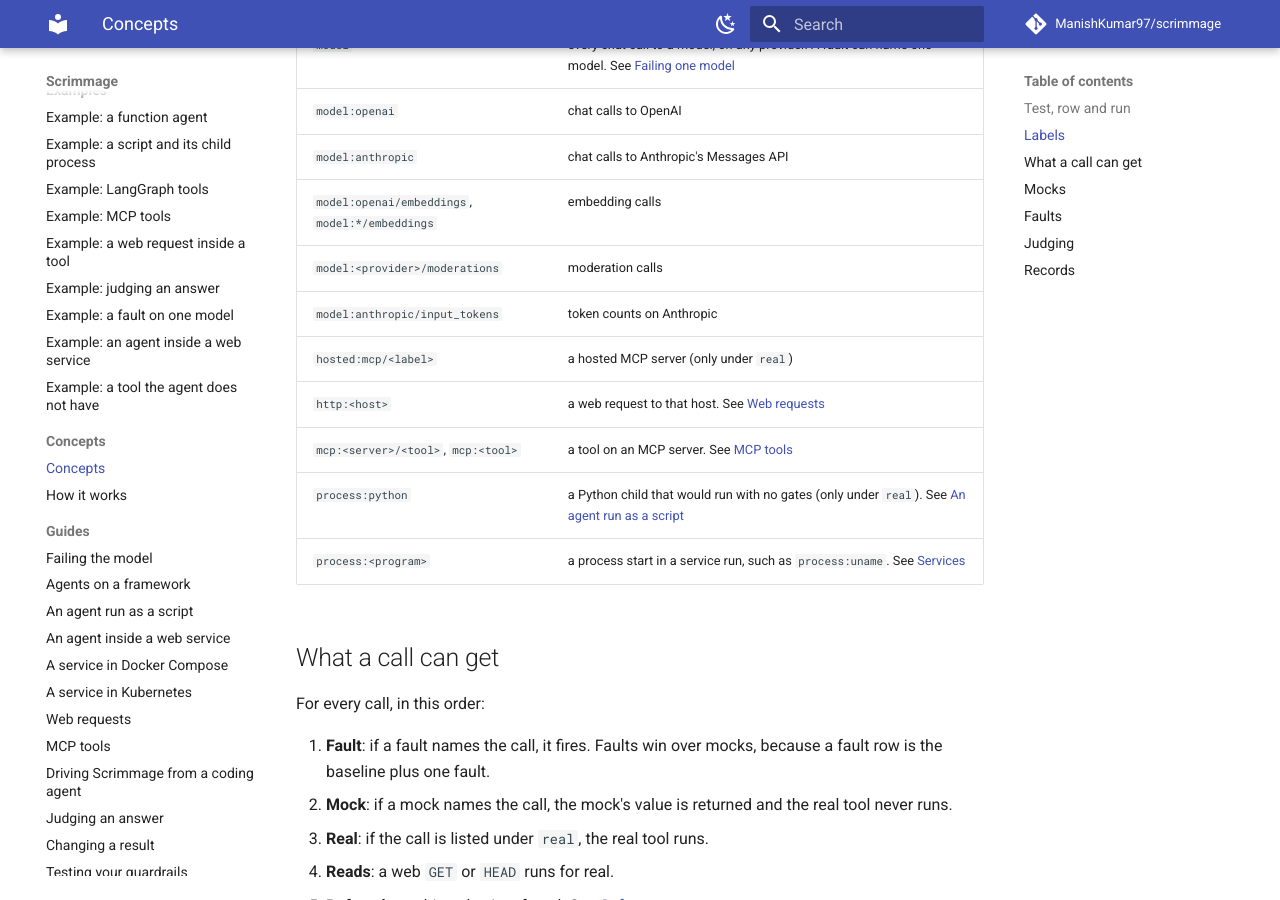
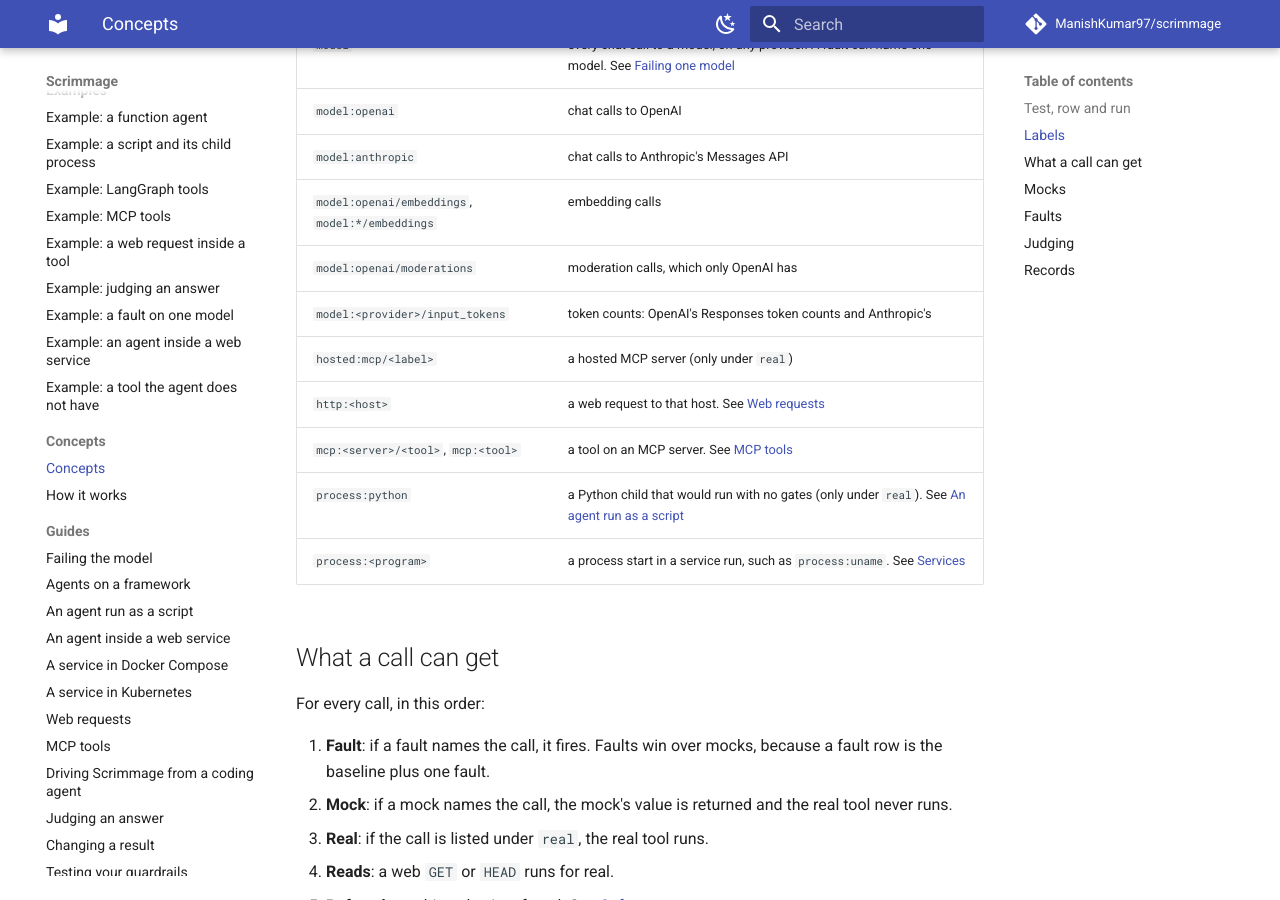
Before and after one commit to ManishKumar97/scrimmage, an MkDocs documentation site: the page built from docs/concepts.md, in a window 1280 px wide and 900 px high, scrolled down 903 px. Built offline with MkDocs 1.6.1 and Material for MkDocs 9.7.7, drawn with Linux system fonts in a browser that asks for light colours; comment, search, counter and statistics services are not loaded; some of the changed text lies outside the part shown.

Commit message:
docs: fix the connection error classes and label rows in concepts

```diff
--- a/docs/concepts.md
+++ b/docs/concepts.md
@@ -31,8 +31,8 @@ This version knows these labels:
 | `model:openai` | chat calls to OpenAI |
 | `model:anthropic` | chat calls to Anthropic's Messages API |
 | `model:openai/embeddings`, `model:*/embeddings` | embedding calls |
-| `model:<provider>/moderations` | moderation calls |
-| `model:anthropic/input_tokens` | token counts on Anthropic |
+| `model:openai/moderations` | moderation calls, which only OpenAI has |
+| `model:<provider>/input_tokens` | token counts: OpenAI's Responses token counts and Anthropic's |
 | `hosted:mcp/<label>` | a hosted MCP server (only under `real`) |
 | `http:<host>` | a web request to that host. See [Web requests](web-requests.md) |
 | `mcp:<server>/<tool>`, `mcp:<tool>` | a tool on an MCP server. See [MCP tools](mcp.md) |
@@ -79,9 +79,9 @@ Each call gets its own copy of the value, so a change the agent makes to it is n
 | `slow` | written `slow 8s`: the call happens after that many seconds, so a caller's own deadline can fire first |
 | `status` | written `status 429`: a model call gets a real HTTP error reply, and the library raises its own error, such as `RateLimitError`; a web request gets a reply with that status; on a model call, `status 401` is the provider's own reply to a bad API key, so the library raises `AuthenticationError` |
 | `context too long` | a chat model call gets the provider's reply to a prompt over the model's context, and the library raises `BadRequestError`: with the code `context_length_exceeded` on OpenAI, with the type `invalid_request_error` on Anthropic |
-| `refused` | a web request raises httpx's `ConnectError` and a model call raises the library's `APIConnectionError`, as if nothing listened on the server's port |
-| `reset` | a model call or a web request raises the library's `ReadError`, as if the server dropped the connection |
-| `dns` | a web request raises httpx's `ConnectError` and a model call raises the library's `APIConnectionError`, as if the server's name did not resolve |
+| `refused` | a web request raises its HTTP library's `ConnectError` and a model call raises the library's `APIConnectionError`, as if nothing listened on the server's port |
+| `reset` | a web request raises its HTTP library's `ReadError` and a model call raises the library's `APIConnectionError`, as if the server dropped the connection |
+| `dns` | a web request raises its HTTP library's `ConnectError` and a model call raises the library's `APIConnectionError`, as if the server's name did not resolve |
 | `refuse` | a chat model call gets a 200 whose answer is a refusal, in the form a real one takes for that request; nothing is sent; on an Anthropic call it is a plain decline with `stop_reason` `end_turn`, or with `form = "classifier"` a reply with `stop_reason` `refusal` and `stop_details` |
 | `unknown tool` | a chat model call that offers tools gets a 200 in which the model calls a tool the agent does not have: the one the row names with `tool`, else one an earlier request of the same conversation offered and this one no longer does, else an offered tool's name with `_v2` added; on OpenAI a tool call on Chat Completions or a `function_call` item on Responses, on Anthropic a `tool_use` block with `stop_reason` `tool_use`; nothing is sent |
 | `garble` | the chat model call happens, and every fifth word of its reply becomes a stray token, as in a real incident; on an Anthropic call every `text` block of the reply is garbled and `thinking` blocks stay as sent |
```
